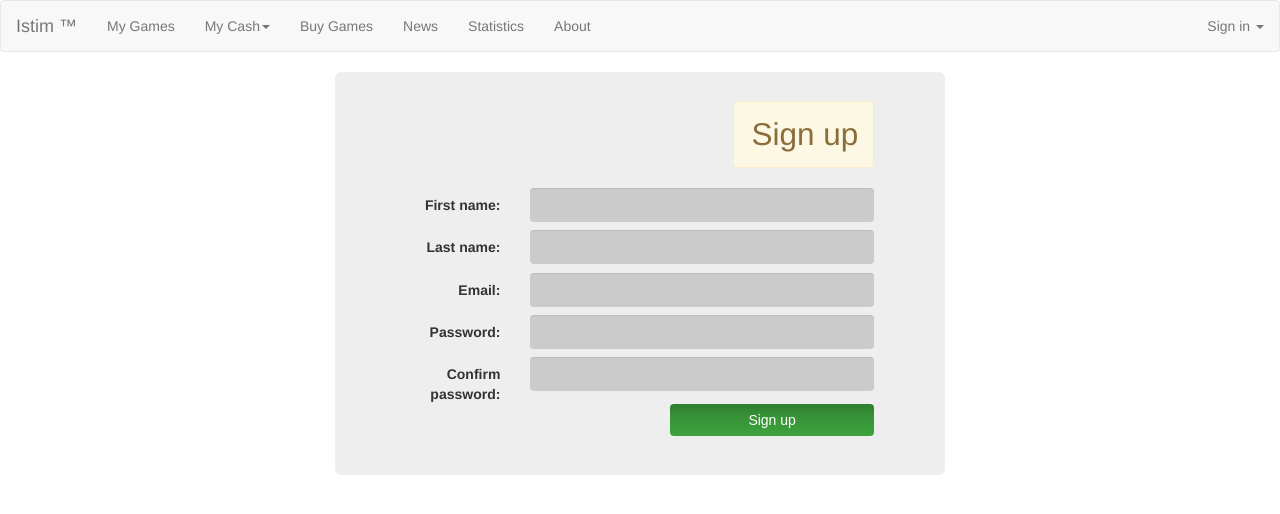
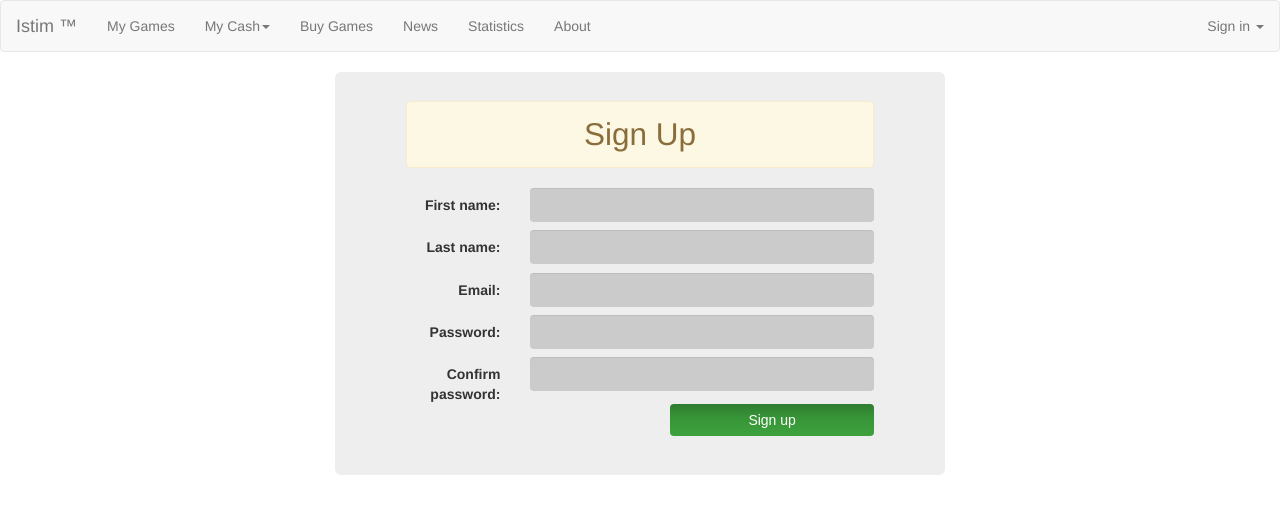
Before and after one commit to victor2105/layout, a plain HTML site: page signup.html in a window 1280 px wide. Drawn offline with nearby package versions, Linux system fonts and the light colour scheme.

Commit message:
Padronizar título das paginas de sessão

```diff
--- a/signup.html
+++ b/signup.html
@@ -114,11 +114,11 @@
             <div class="jumbotron signup-page-form-hero">
                 <form class="form-horizontal">
                     <fieldset class="login-popup">
-                        <div class="col-xs-4 pull-right no-padding-right">
+                        <div class="col-xs-12 no-padding-left no-padding-right">
                             <legend>
-                                <div class="alert alert-warning text-right">
+                                <div class="alert alert-warning text-center">
                                     <h2 class="no-margin">
-                                        Sign up
+                                        Sign Up
                                     </h2>
                                 </div>
                             </legend>
```
